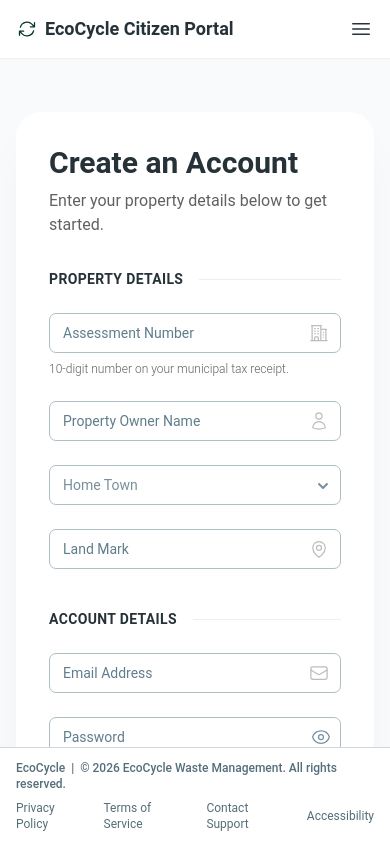
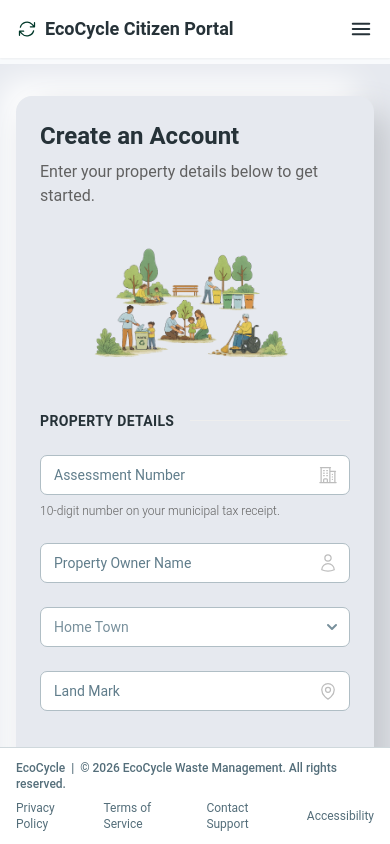
Before and after one commit to ShameenRoopasingha/Agile-CW-Project, a React (Vite) app: page / in a window 390 px wide. Shown: the top 844 px of the page. Built offline with nearby package versions, Linux system fonts and the light colour scheme.

Commit message:
feat: implement core layout components and user registration page with form validation

```diff
--- a/src/components/navbar.tsx
+++ b/src/components/navbar.tsx
@@ -1,5 +1,5 @@
-import { useState } from "react";
-import { Bars3Icon } from "@heroicons/react/24/outline";
+import { useState, useEffect } from "react";
+import { Bars3Icon, XMarkIcon } from "@heroicons/react/24/outline";
 import { ArrowPathIcon } from "@heroicons/react/24/solid";
 
 // ── Shared modules ─────────────────────────────────────────────────────
@@ -16,6 +16,15 @@ import { NAV_LINKS } from "../constants";
 
 export const Navbar = () => {
   const [isMobileMenuOpen, setIsMobileMenuOpen] = useState(false);
+
+  // Close mobile menu when screen size increases past 960px
+  useEffect(() => {
+    const handleResize = () => {
+      if (window.innerWidth >= 960) setIsMobileMenuOpen(false);
+    };
+    window.addEventListener("resize", handleResize);
+    return () => window.removeEventListener("resize", handleResize);
+  }, []);
 
   /** Renders the list of navigation links (shared between desktop & mobile). */
   const renderLinks = (extraClasses = "") =>
@@ -66,7 +75,11 @@ export const Navbar = () => {
           className="ml-auto h-6 w-6 text-inherit hover:bg-transparent focus:bg-transparent lg:hidden"
           onClick={() => setIsMobileMenuOpen((prev) => !prev)}
         >
-          <Bars3Icon className="h-6 w-6" />
+          {isMobileMenuOpen ? (
+            <XMarkIcon className="h-6 w-6 stroke-2" />
+          ) : (
+            <Bars3Icon className="h-6 w-6 stroke-2" />
+          )}
         </IconButton>
       </div>
 
--- a/src/layout/layout.tsx
+++ b/src/layout/layout.tsx
@@ -22,8 +22,8 @@ export const Layout = ({ children }: LayoutProps) => {
     <>
       <Navbar />
 
-      {/* pt-16 = 64px to clear the sticky navbar, pb-14 to clear the fixed footer */}
-      <main className="min-h-screen flex flex-col pt-16 pb-14">{children}</main>
+      {/* pt-16 = 64px to clear the sticky navbar, pb-28/16 to clear the fixed footer */}
+      <main className="min-h-screen flex flex-col pt-16 pb-28 sm:pb-16">{children}</main>
 
       <footer className="fixed bottom-0 left-0 right-0 z-40 border-t border-blue-gray-100 bg-white py-3 px-4 sm:px-8 text-sm text-blue-gray-600">
         <div className="flex flex-col sm:flex-row items-center justify-between gap-2">
--- a/src/pages/SignUp.tsx
+++ b/src/pages/SignUp.tsx
@@ -72,13 +72,12 @@ export function SignUp() {
   };
 
   return (
-    <div className="flex-grow flex min-h-[calc(100vh-64px)] bg-[#f8fafc]">
+    <div className="flex-grow flex min-h-[calc(100vh-64px)] bg-[#e6e9ef]">
       {/* ─── Left panel: branding illustration (desktop only) ─── */}
       <aside
-        className="hidden lg:flex fixed left-0 top-16 bottom-0 w-1/2 flex-col items-center justify-center text-center px-12 py-12 overflow-y-auto z-10 custom-scrollbar"
-        style={{ backgroundColor: BRAND.panelBg }}
+        className="hidden lg:flex fixed left-0 top-16 bottom-0 w-1/2 flex-col items-center justify-center text-center px-12 py-12 overflow-hidden z-10"
       >
-        <div className="max-w-md flex flex-col items-center justify-center">
+        <div className="max-w-md flex-shrink-0 flex flex-col items-center justify-center mt-10">
           <Typography
             variant="h3"
             color="blue-gray"
@@ -94,25 +93,34 @@ export function SignUp() {
             economy. Register your premises today to manage waste collection and
             track environmental impact.
           </Typography>
+        </div>
 
-          <img
-            src={illustration}
-            alt="Eco-friendly community"
-            className="w-1/2 object-contain mix-blend-multiply hover:scale-[1.02] transition-transform duration-500"
-          />
-        </div>
+        <img
+          src={illustration}
+          alt="Eco-friendly community"
+          className="w-full flex-1 min-h-0 mt-4 object-contain mix-blend-multiply hover:scale-[1.02] transition-transform duration-500"
+        />
       </aside>
 
       {/* ─── Right panel: registration form ─── */}
-      <section className="w-full lg:w-1/2 lg:ml-auto flex flex-col items-center justify-center px-4 py-12 sm:px-8 md:px-12 lg:px-20">
-        <Card className="w-full max-w-[560px] shadow-2xl shadow-blue-gray-900/5 border border-white rounded-3xl bg-white">
-          <CardBody className="p-8 sm:p-12">
-            <Typography variant="h4" color="blue-gray" className="mb-2 font-bold text-3xl">
+      <section className="w-full lg:w-1/2 lg:ml-auto flex flex-col items-center justify-center px-4 py-8 sm:py-12 sm:px-8 md:px-12 lg:px-20">
+        <Card className="w-full max-w-[560px] bg-[#e6e9ef] shadow-[16px_16px_32px_#c4c7cc,-16px_-16px_32px_#ffffff] rounded-2xl sm:rounded-3xl border-none">
+          <CardBody className="p-6 sm:p-12">
+            <Typography variant="h4" color="blue-gray" className="mb-2 font-bold text-2xl sm:text-3xl">
               Create an Account
             </Typography>
-            <Typography color="gray" className="mb-8 font-normal text-base">
+            <Typography color="gray" className="mb-6 font-normal text-base">
               Enter your property details below to get started.
             </Typography>
+
+            {/* Mobile-only illustration */}
+            <div className="flex justify-center lg:hidden mb-8">
+              <img
+                src={illustration}
+                alt="Eco-friendly community"
+                className="w-full max-w-[220px] object-contain mix-blend-multiply"
+              />
+            </div>
 
             {/* ── Error banner (MT Alert) ── */}
             {errorMsg && (
@@ -149,7 +157,7 @@ export function SignUp() {
               </div>
 
               <div className="flex flex-col gap-6 mb-10">
-                <div className="grid grid-cols-1 sm:grid-cols-2 gap-6">
+                <div className="grid grid-cols-1 md:grid-cols-2 lg:grid-cols-1 xl:grid-cols-2 gap-6">
                   {/* Assessment Number */}
                   <div>
                     <Input
@@ -159,6 +167,7 @@ export function SignUp() {
                       placeholder="e.g., 1234567890"
                       icon={<BuildingOffice2Icon className="h-5 w-5 text-gray-400" />}
                       crossOrigin={undefined}
+                      className="!bg-white"
                     />
                     <Typography variant="small" color="gray" className="mt-2 text-xs">
                       10-digit number on your municipal tax receipt.
@@ -174,13 +183,14 @@ export function SignUp() {
                       placeholder="e.g., A.B. Perera"
                       icon={<UserIcon className="h-5 w-5 text-gray-400" />}
                       crossOrigin={undefined}
+                      className="!bg-white"
                     />
                   </div>
                 </div>
 
                 {/* Home Town + Landmark */}
-                <div className="grid grid-cols-1 sm:grid-cols-2 gap-6">
-                  <Select label="Home Town">
+                <div className="grid grid-cols-1 md:grid-cols-2 lg:grid-cols-1 xl:grid-cols-2 gap-6">
+                  <Select label="Home Town" className="!bg-white">
                     {HOME_TOWNS.map((town) => (
                       <Option key={town.value} value={town.value}>
                         {town.label}
@@ -195,6 +205,7 @@ export function SignUp() {
                     placeholder="e.g., Near Park"
                     icon={<MapPinIcon className="h-5 w-5 text-gray-400" />}
                     crossOrigin={undefined}
+                      className="!bg-white"
                   />
                 </div>
               </div>
@@ -216,10 +227,11 @@ export function SignUp() {
                   placeholder="name@example.com"
                   icon={<EnvelopeIcon className="h-5 w-5 text-gray-400" />}
                   crossOrigin={undefined}
+                      className="!bg-white"
                 />
 
                 {/* Passwords */}
-                <div className="grid grid-cols-1 sm:grid-cols-2 gap-6">
+                <div className="grid grid-cols-1 md:grid-cols-2 lg:grid-cols-1 xl:grid-cols-2 gap-6">
                   <div className="relative">
                     <Input
                       name="password"
@@ -227,6 +239,7 @@ export function SignUp() {
                       label="Password"
                       placeholder="••••••••"
                       crossOrigin={undefined}
+                      className="!bg-white"
                     />
                     <IconButton
                       variant="text"
@@ -249,6 +262,7 @@ export function SignUp() {
                       label="Confirm Password"
                       placeholder="••••••••"
                       crossOrigin={undefined}
+                      className="!bg-white"
                     />
                     <IconButton
                       variant="text"
```
